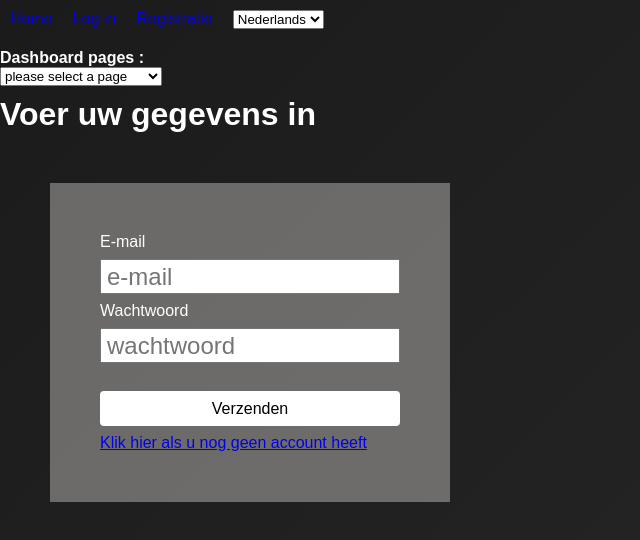
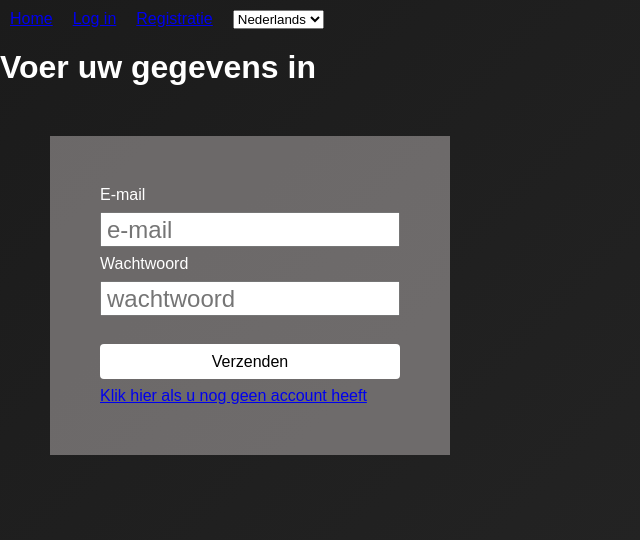
Before and after one commit to MFarrah/supernova-hairsalon-UI, a React (Vite) app: page /LoginPage in a window 1280 px wide. Shown: the top 540 px of the page, without its empty margins (0-640 px from the left). Built offline with nearby package versions, Linux system fonts and the light colour scheme.

Commit message:
more conditional rendering applied

```diff
--- a/src/components/navBar/NavBar.jsx
+++ b/src/components/navBar/NavBar.jsx
@@ -22,14 +22,14 @@ function NavBar() {
                     {isAuth ? <Link to={'/LoginPage'}><p onClick={logout}>Logout</p></Link> : <Link to={'/LoginPage'}>{login}</Link>}
                 </li>
                 <li className="nav-bar-item">
-                    {!isAuth ? <Link to={'/RegistrationPage'}>{registration}</Link> : ""}
+                    {!isAuth ? <Link to={'/RegistrationPage'}>{registration}</Link> : <Link to={'/DashboardPage'}>Dashboard</Link>}
                 </li>
                 <li>
                     <LanguagePicker/>
                 </li>
 
             </ul>
-            <div className="sub-bar"><h4>Dashboard pages :</h4> <DashboardDropdown/></div>
+            {isAuth && <div className="sub-bar"><><h4>Dashboard pages :</h4><DashboardDropdown/></></div>}
 
         </>
     )
```
